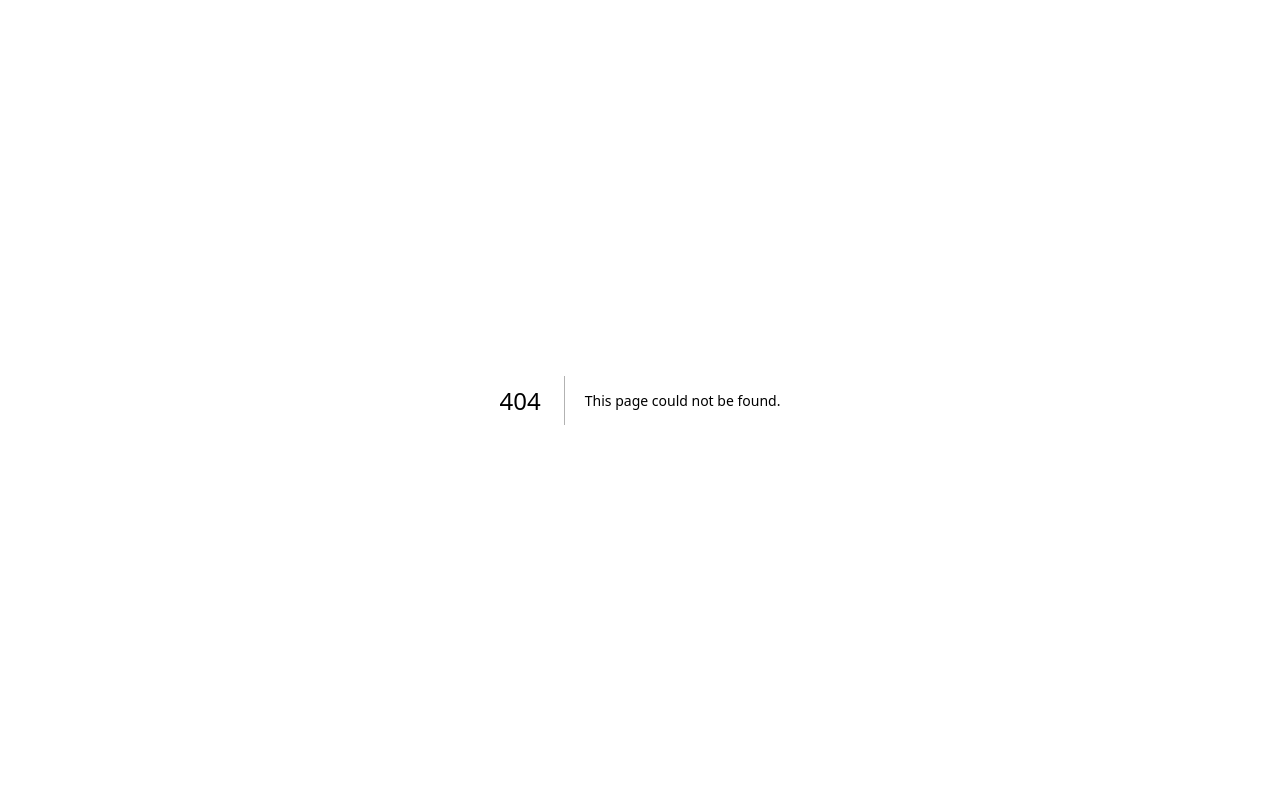
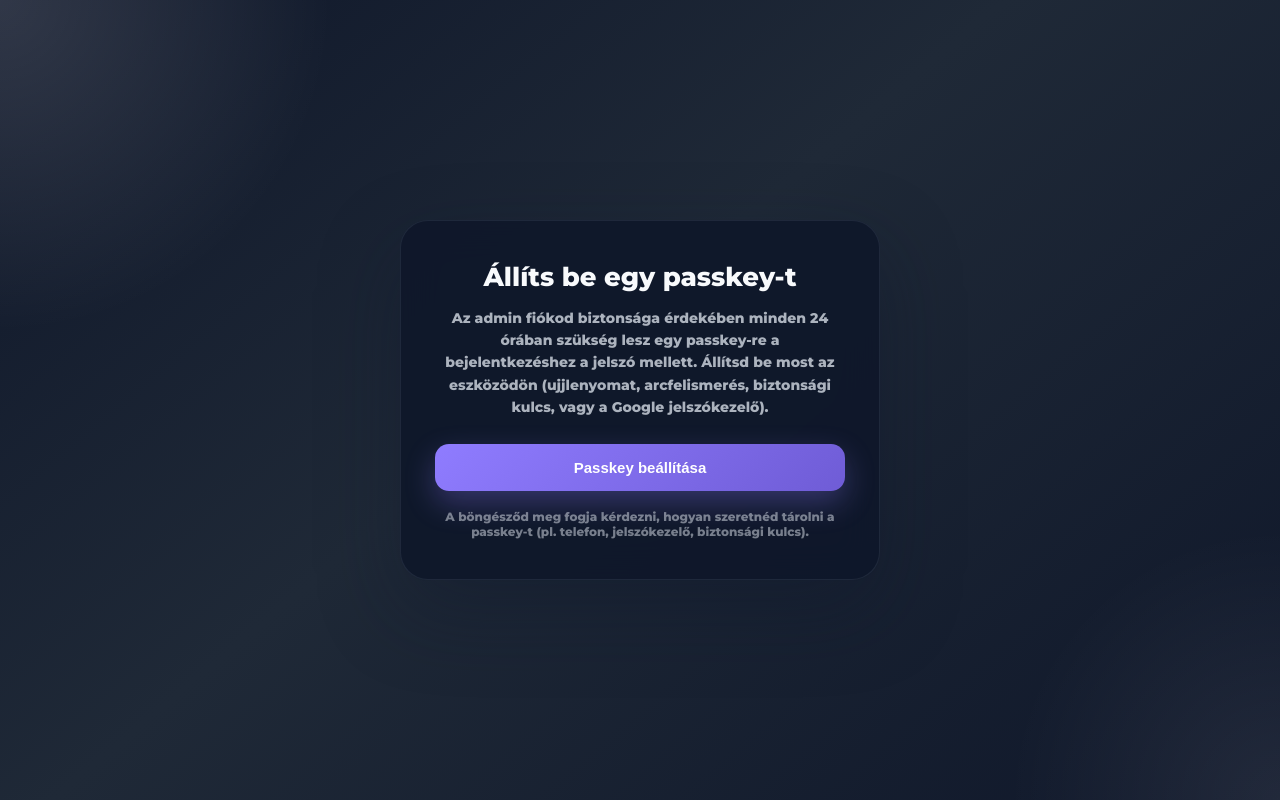
Before and after one commit to NeonGamer3220/neontiers-simple, a Next.js app: page /admin/passkey-setup in a window 1280 px wide. Before the commit this address had no page. Built offline with nearby package versions, Linux system fonts and the light colour scheme.

Commit message:
Add files via upload

```diff
--- /dev/null
+++ b/app/admin/passkey-setup/page.jsx
@@ -0,0 +1,152 @@
+"use client";
+
+import React, { useState } from "react";
+import { useRouter } from "next/navigation";
+import { startRegistration } from "@simplewebauthn/browser";
+
+export default function PasskeySetupPage() {
+  const router = useRouter();
+  const [status, setStatus] = useState("idle"); // idle | working | error
+  const [error, setError] = useState("");
+
+  const handleSetup = async () => {
+    setStatus("working");
+    setError("");
+    try {
+      const optionsRes = await fetch("/api/admin/passkey/register-options");
+      const options = await optionsRes.json();
+      if (!optionsRes.ok) {
+        setError(options.error || "Nem sikerült elindítani a passkey beállítást");
+        setStatus("error");
+        return;
+      }
+
+      let attResp;
+      try {
+        attResp = await startRegistration(options);
+      } catch (e) {
+        setError("A passkey létrehozása megszakadt vagy nem sikerült ezen az eszközön");
+        setStatus("error");
+        return;
+      }
+
+      const verifyRes = await fetch("/api/admin/passkey/register-verify", {
+        method: "POST",
+        headers: { "Content-Type": "application/json" },
+        body: JSON.stringify(attResp),
+      });
+      const verifyData = await verifyRes.json();
+
+      if (!verifyRes.ok || !verifyData.verified) {
+        const detail = verifyData.debug ? ` (${verifyData.debug})` : "";
+        setError((verifyData.error || "A passkey mentése nem sikerült") + detail);
+        setStatus("error");
+        return;
+      }
+
+      router.push("/admin/dashboard");
+    } catch (e) {
+      setError("Hálózati hiba történt");
+      setStatus("error");
+    }
+  };
+
+  return (
+    <div className="pkPage">
+      <div className="pkCard">
+        <h1 className="pkTitle">Állíts be egy passkey-t</h1>
+        <p className="pkSubtitle">
+          Az admin fiókod biztonsága érdekében minden 24 órában szükség lesz egy passkey-re a
+          bejelentkezéshez a jelszó mellett. Állítsd be most az eszközödön (ujjlenyomat, arcfelismerés,
+          biztonsági kulcs, vagy a Google jelszókezelő).
+        </p>
+
+        {error && <div className="pkError">{error}</div>}
+
+        <button type="button" className="pkButton" onClick={handleSetup} disabled={status === "working"}>
+          {status === "working" ? "Folyamatban..." : "Passkey beállítása"}
+        </button>
+
+        <p className="pkHint">
+          A böngésződ meg fogja kérdezni, hogyan szeretnéd tárolni a passkey-t (pl. telefon, jelszókezelő,
+          biztonsági kulcs).
+        </p>
+      </div>
+
+      <style jsx>{`
+        .pkPage {
+          min-height: 100vh;
+          display: flex;
+          align-items: center;
+          justify-content: center;
+          background: radial-gradient(circle at top left, rgba(255, 255, 255, 0.14), transparent 22%),
+            radial-gradient(circle at bottom right, rgba(255, 255, 255, 0.08), transparent 18%),
+            linear-gradient(140deg, #0f172a 0%, #1f2937 45%, #0f172a 100%);
+          padding: 20px;
+          font-family: Montserrat, ui-sans-serif, system-ui, -apple-system, "Segoe UI", Roboto, Arial, sans-serif;
+        }
+        .pkCard {
+          width: 100%;
+          max-width: 480px;
+          background: rgba(15, 23, 42, 0.92);
+          border: 1px solid rgba(148, 163, 184, 0.12);
+          border-radius: 28px;
+          padding: 40px 34px;
+          box-shadow: 0 30px 80px rgba(15, 23, 42, 0.35);
+          backdrop-filter: blur(18px);
+        }
+        .pkTitle {
+          font-size: 26px;
+          font-weight: 900;
+          margin: 0 0 14px;
+          color: #f8fafc;
+          text-align: center;
+        }
+        .pkSubtitle {
+          font-size: 14px;
+          line-height: 1.6;
+          color: rgba(226, 232, 240, 0.75);
+          text-align: center;
+          margin: 0 0 26px;
+        }
+        .pkError {
+          padding: 12px 14px;
+          background: rgba(248, 113, 113, 0.14);
+          border: 1px solid rgba(248, 113, 113, 0.28);
+          border-radius: 12px;
+          color: #fecaca;
+          font-size: 13px;
+          font-weight: 700;
+          margin-bottom: 18px;
+        }
+        .pkButton {
+          width: 100%;
+          padding: 15px 20px;
+          background: linear-gradient(135deg, #8f7cff, #6f5cd6);
+          border: none;
+          border-radius: 14px;
+          color: #fff;
+          font-weight: 900;
+          font-size: 15px;
+          cursor: pointer;
+          box-shadow: 0 12px 30px rgba(143, 124, 255, 0.3);
+          transition: transform 0.15s ease, box-shadow 0.15s ease;
+        }
+        .pkButton:hover:not(:disabled) {
+          transform: translateY(-1px);
+          box-shadow: 0 16px 36px rgba(143, 124, 255, 0.4);
+        }
+        .pkButton:disabled {
+          opacity: 0.6;
+          cursor: not-allowed;
+        }
+        .pkHint {
+          margin: 18px 0 0;
+          font-size: 12px;
+          color: rgba(226, 232, 240, 0.5);
+          text-align: center;
+        }
+      `}</style>
+    </div>
+  );
+}
```
